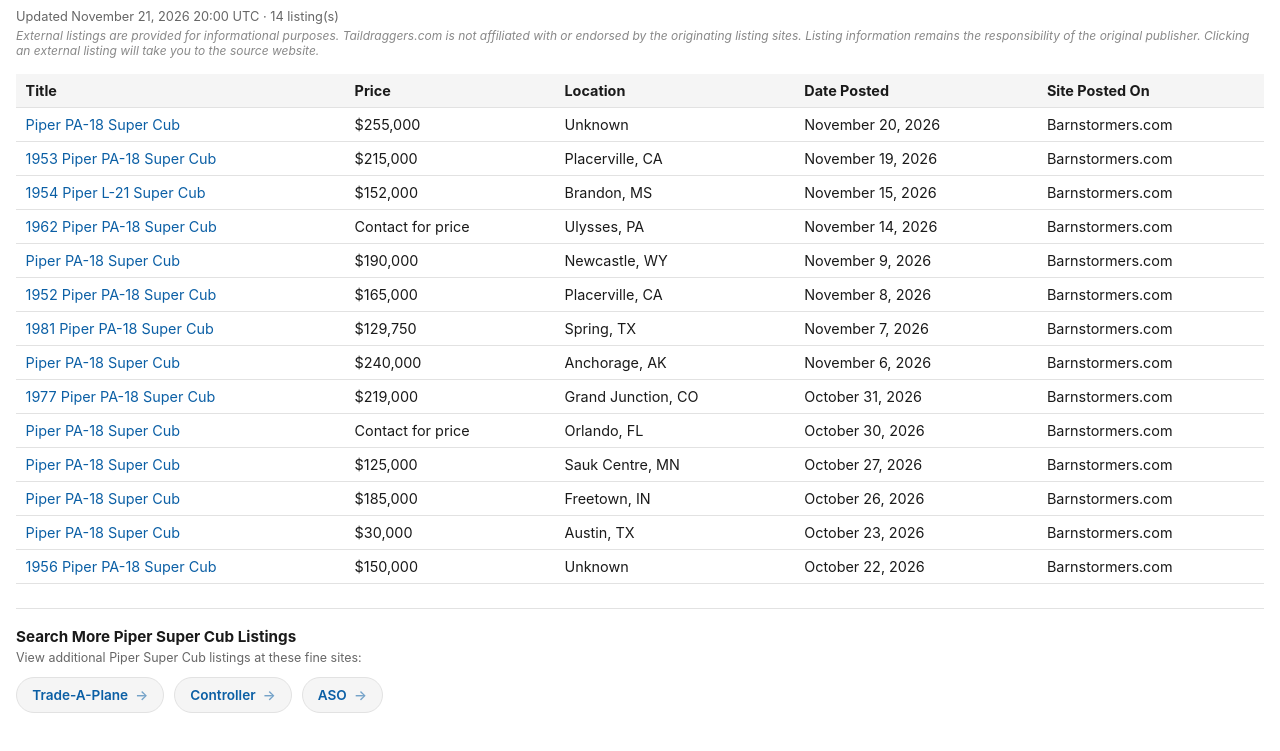
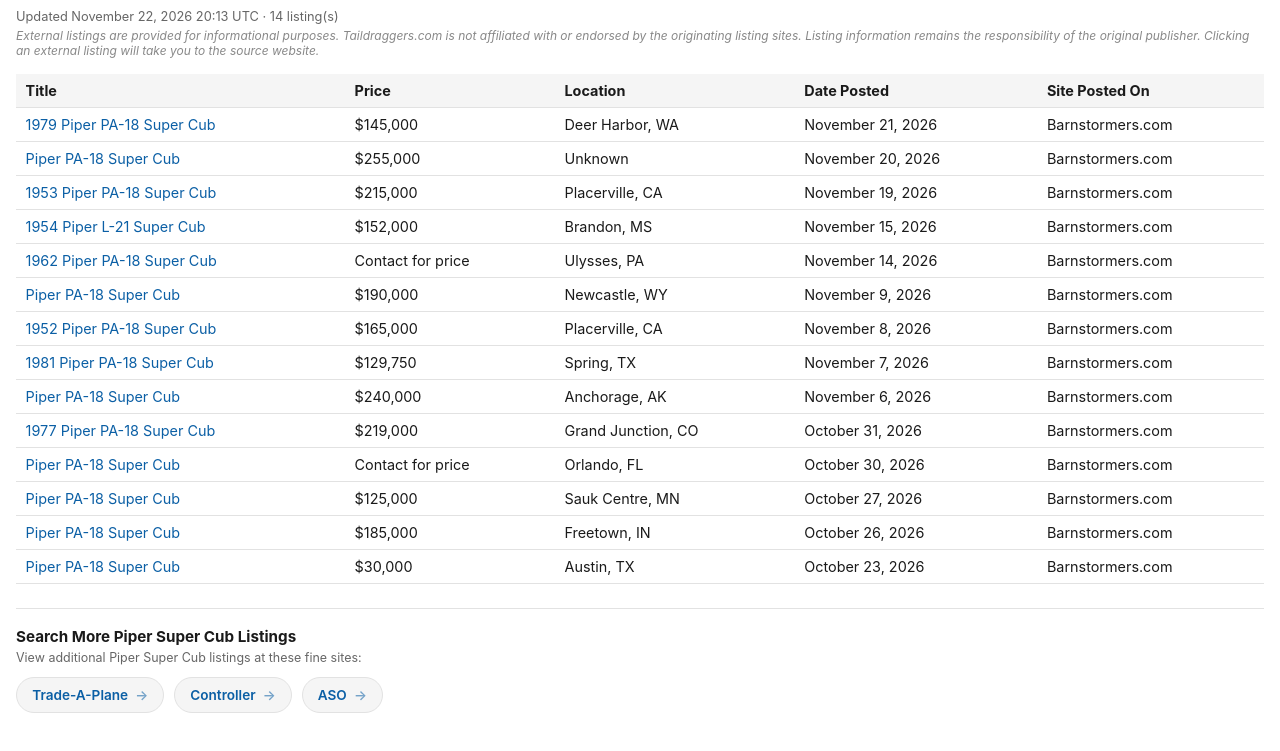
Before and after one commit to taildraggers/piper-super-cub-for-sale, a plain HTML site: page docs/index.html in a window 1280 px wide. Shown: the part 43-794 px from the top of the page. Drawn offline with Linux system fonts and the light colour scheme.

Commit message:
Update Piper Super Cub listings (2026-11-22)

```diff
--- a/docs/index.html
+++ b/docs/index.html
@@ -76,13 +76,14 @@
 </head>
 <body>
   <h1>Other Piper Super Cub Ads on the Web</h1>
-  <div class="updated">Updated November 21, 2026 20:00 UTC &middot; 14 listing(s)</div>
+  <div class="updated">Updated November 22, 2026 20:13 UTC &middot; 14 listing(s)</div>
   <div class="disclaimer">External listings are provided for informational purposes. Taildraggers.com is not affiliated with or endorsed by the originating listing sites. Listing information remains the responsibility of the original publisher. Clicking an external listing will take you to the source website.</div>
   <table>
     <thead>
       <tr><th>Title</th><th>Price</th><th>Location</th><th>Date Posted</th><th>Site Posted On</th></tr>
     </thead>
     <tbody>
+        <tr><td><a href="https://www.barnstormers.com/classified-2085011-1979-Piper-Super-Cub.html" target="_blank" rel="noopener noreferrer">1979 Piper PA-18 Super Cub</a></td><td>$145,000</td><td>Deer Harbor, WA</td><td>November 21, 2026</td><td>Barnstormers.com</td></tr>
         <tr><td><a href="https://www.barnstormers.com/classified-2010768-SUPERCUB-EXP-JAVRON.html" target="_blank" rel="noopener noreferrer">Piper PA-18 Super Cub</a></td><td>$255,000</td><td>Unknown</td><td>November 20, 2026</td><td>Barnstormers.com</td></tr>
         <tr><td><a href="https://www.barnstormers.com/classified-2014358-1953-PA-18-L21-HP-Supercub.html" target="_blank" rel="noopener noreferrer">1953 Piper PA-18 Super Cub</a></td><td>$215,000</td><td>Placerville, CA</td><td>November 19, 2026</td><td>Barnstormers.com</td></tr>
         <tr><td><a href="https://www.barnstormers.com/classified-2083944-1954-supercub-L21-B.html" target="_blank" rel="noopener noreferrer">1954 Piper L-21 Super Cub</a></td><td>$152,000</td><td>Brandon, MS</td><td>November 15, 2026</td><td>Barnstormers.com</td></tr>
@@ -96,7 +97,6 @@
         <tr><td><a href="https://www.barnstormers.com/classified-2080323-Piper-PA18-150.html" target="_blank" rel="noopener noreferrer">Piper PA-18 Super Cub</a></td><td>$125,000</td><td>Sauk Centre, MN</td><td>October 27, 2026</td><td>Barnstormers.com</td></tr>
         <tr><td><a href="https://www.barnstormers.com/classified-2075602-180hp-Supercub.html" target="_blank" rel="noopener noreferrer">Piper PA-18 Super Cub</a></td><td>$185,000</td><td>Freetown, IN</td><td>October 26, 2026</td><td>Barnstormers.com</td></tr>
         <tr><td><a href="https://www.barnstormers.com/classified-2079837-Piper-super-cub-experimental.html" target="_blank" rel="noopener noreferrer">Piper PA-18 Super Cub</a></td><td>$30,000</td><td>Austin, TX</td><td>October 23, 2026</td><td>Barnstormers.com</td></tr>
-        <tr><td><a href="https://www.barnstormers.com/classified-2061771-1956-PA18A-150-Piper-Supercub.html" target="_blank" rel="noopener noreferrer">1956 Piper PA-18 Super Cub</a></td><td>$150,000</td><td>Unknown</td><td>October 22, 2026</td><td>Barnstormers.com</td></tr>
     </tbody>
   </table>
   <div class="more-resources">
```
